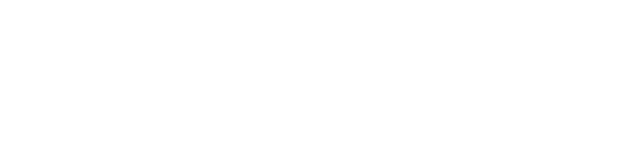
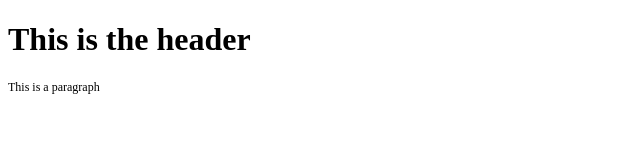
Before and after one commit to ohmgmatt/udacity_viz, a plain HTML site: page index.html in a window 1280 px wide. Shown: the whole page, without its empty margins (0-640 px from the left). Drawn offline with nearby package versions, Linux system fonts and the light colour scheme.

Commit message:
Initializing CSS and JS files to the HTML file

```diff
--- /dev/null
+++ b/index.css
@@ -0,0 +1,5 @@
+p {
+    font-size: 12px;
+    line-height: 14px;
+    color: black;
+}
--- a/index.html
+++ b/index.html
@@ -1,15 +1,16 @@
 <!DOCTYPE html>
 <html>
-<head>
-  <script src="http://d3js.org/d3.v3.min.js"></script>
-  <script type ="text/javascript">
-    function draw(data) {
+  <head>
+    <title>Baseball Performance</title>
 
+    <link rel="stylesheet" href="index.css">
 
-    }
+    <script src="http://d3js.org/d3.v3.min.js"></script>
+    <script type="text/javascript" src="index.js"></script>
 
-</head>
-<body>
-
-</body>
+  </head>
+  <body>
+    <h1>This is the header</h1>
+    <p>This is a paragraph</p>
+  </body>
 </html>
```
Also changed, not shown: index.js (added).
